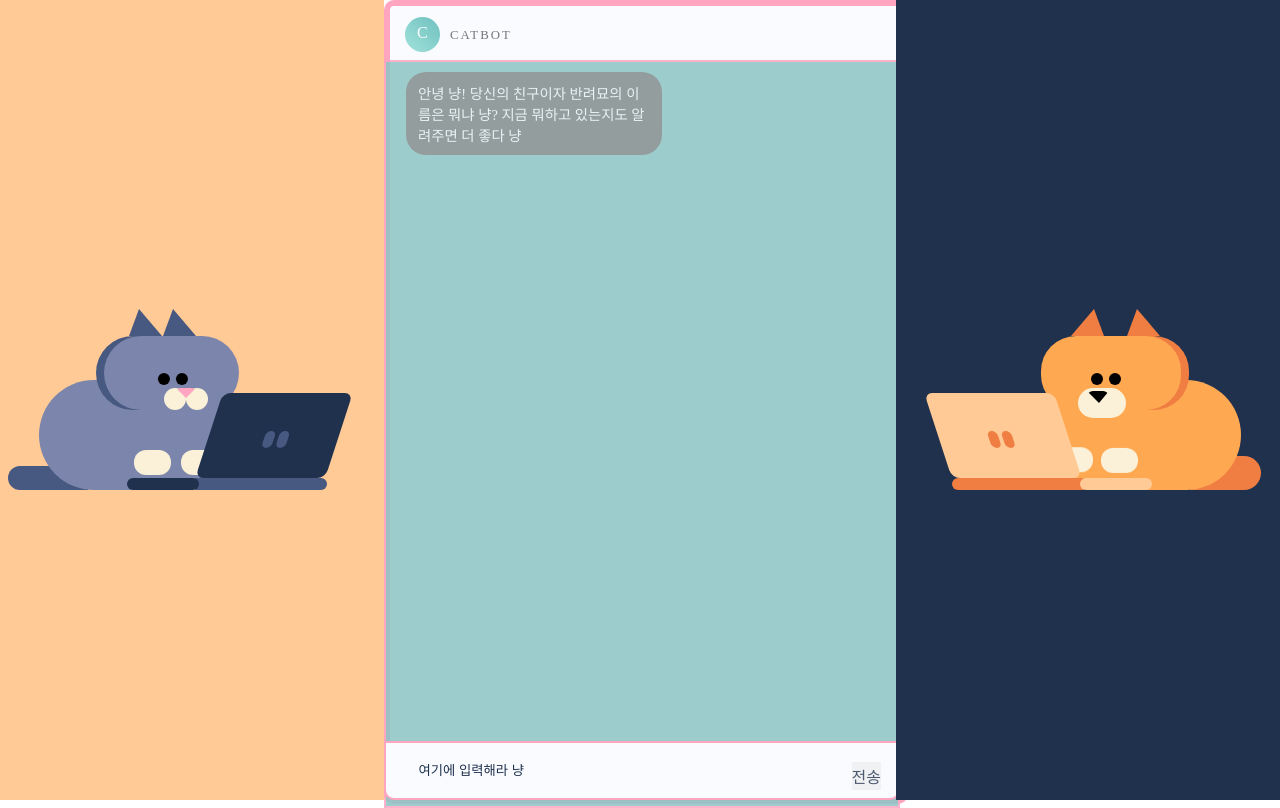
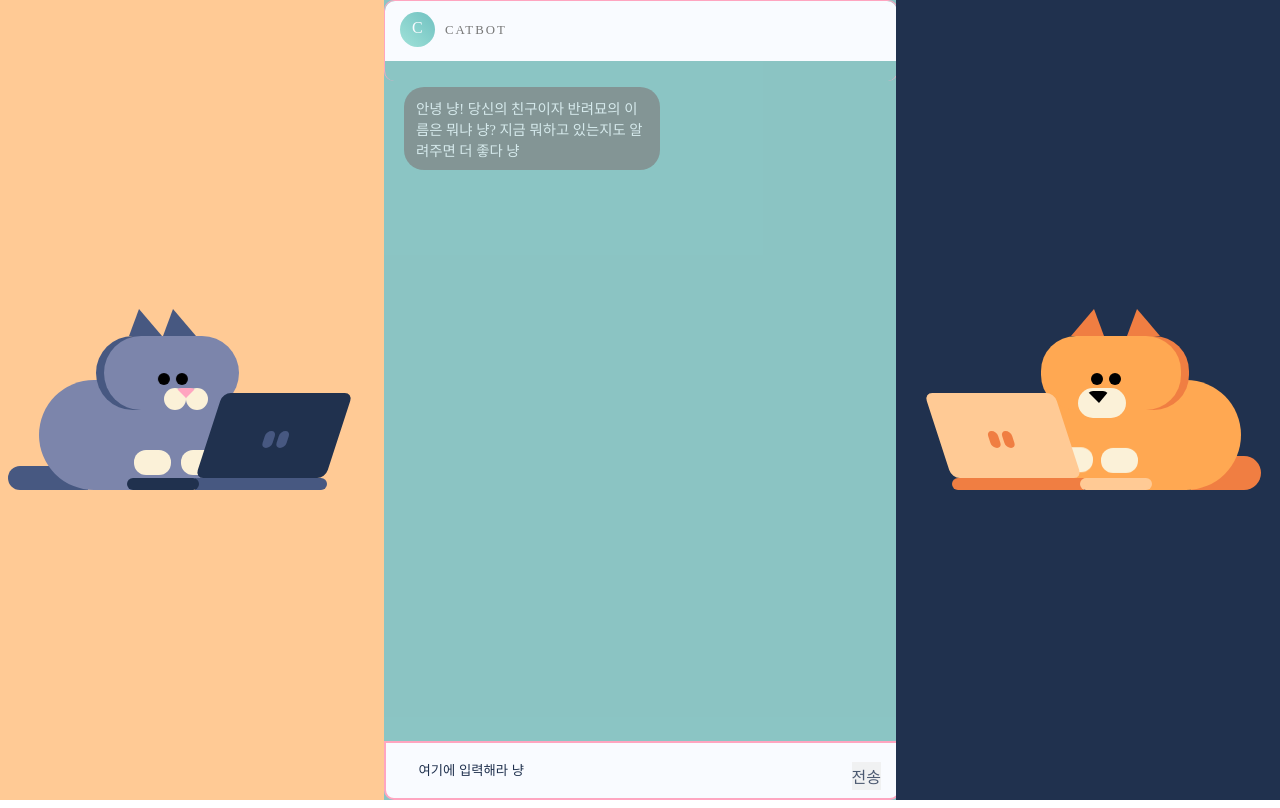
Before and after one commit to leemj0948/chatbot, a React (Vite) app: page /catbot in a window 1280 px wide. Shown: the top 808 px of the page. Built offline with nearby package versions, Linux system fonts and the light colour scheme.

Commit message:
modify:css수정

```diff
--- a/index.html
+++ b/index.html
@@ -3,7 +3,10 @@
     <head>
         <meta charset="UTF-8" />
         <link rel="icon" type="image/svg+xml" href="/vite.svg" />
-        <meta name="viewport" content="width=device-width, initial-scale=1.0" />
+        <meta
+            name="viewport"
+            content="width=device-width,
+        initial-scale=1.0,user-scalable=no" />
         <title>고양이 행동 분석 전문가 CatBot</title>
     </head>
     <body>
--- a/src/components/ChatMain.tsx
+++ b/src/components/ChatMain.tsx
@@ -188,18 +188,22 @@ const MessageFrame = styled.section`
     width: 40%;
     height: 100%;
     left: 30%;
+    background-color: rgb(139 197 196);
     ${device.mobile} {
         width: 100%;
         left: 0;
+        overflow: hidden;
     }
 `;
 const ChatBox = styled.div`
     position: absolute;
-    border: 6px solid rgb(255, 165, 192);
-    height: 99%;
+    border: 0.5px solid rgb(255, 165, 192);
+    border-bottom: 0;
+    height: 10%;
     width: 100%;
     border-radius: 10px;
     box-shadow: 5px 5px 15px rgba(#777777, 0.5);
+    z-index: 1;
 `;
 const TopBar = styled.div`
     width: 100%;
@@ -239,15 +243,14 @@ const Icons = styled.div`
     cursor: pointer;
 `;
 const Middle = styled.div`
-    position: absolute;
     background: rgb(139 197 196);
-    border: 2px solid rgb(255, 165, 192);
     width: 100%;
     opacity: 0.85;
     top: 60px;
-    height: 93%;
+    height: 80%;
     overflow: scroll;
     max-height: 1200px;
+    padding-top: 15%;
 `;
 const VoldeMort = styled.div`
     width: 100%;
@@ -276,6 +279,12 @@ const Outcoming = styled.div`
     padding: 10px 20px 0 15px;
 `;
 const Typing = styled.div`
+    ${device.mobile} {
+        top: 84%;
+        .bubble {
+            padding: 0.2rem 2rem 1.2rem;
+        }
+    }
     position: absolute;
     top: 90%;
     right: 10%;
@@ -287,6 +296,10 @@ const Typing = styled.div`
     }
 `;
 const Ellipsis = styled.div`
+    ${device.mobile} {
+        width: 2vw;
+        height: 2vw;
+    }
     width: 1vw;
     height: 1vw;
     display: inline-block;
```
